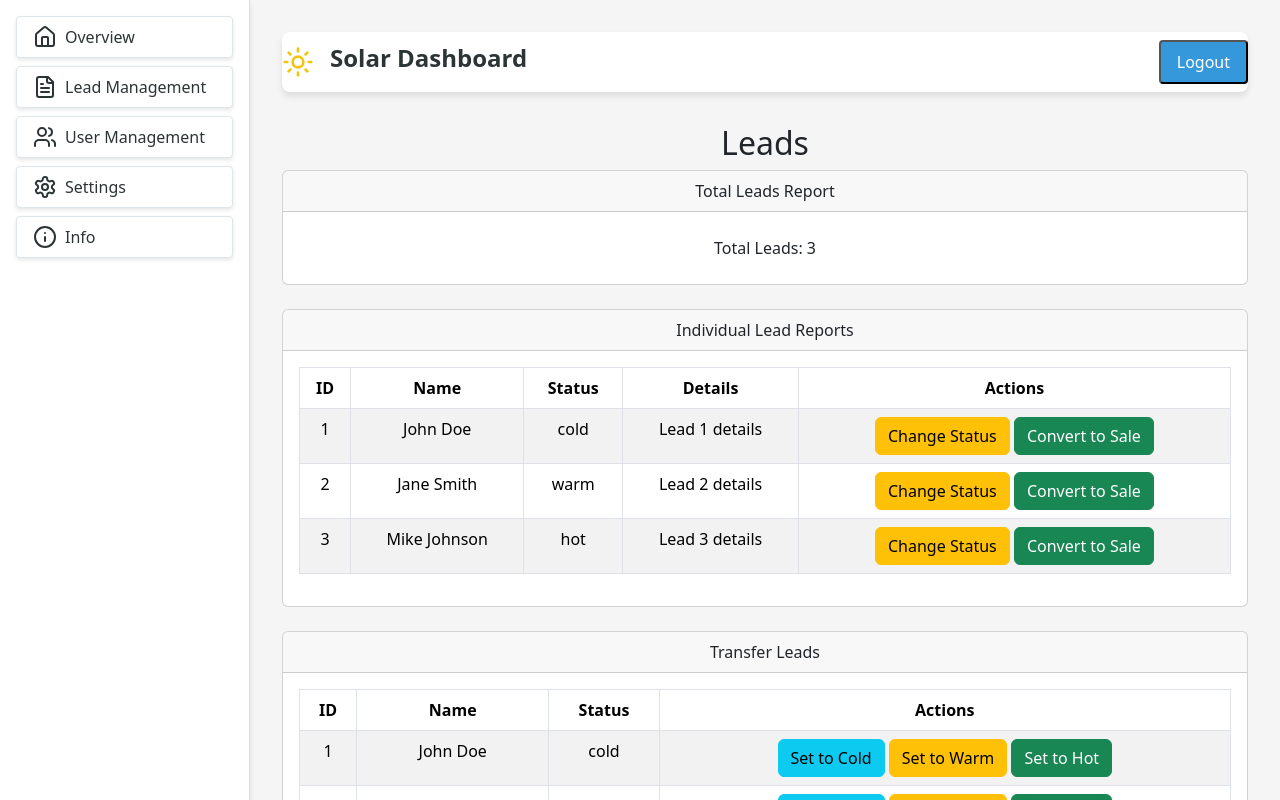
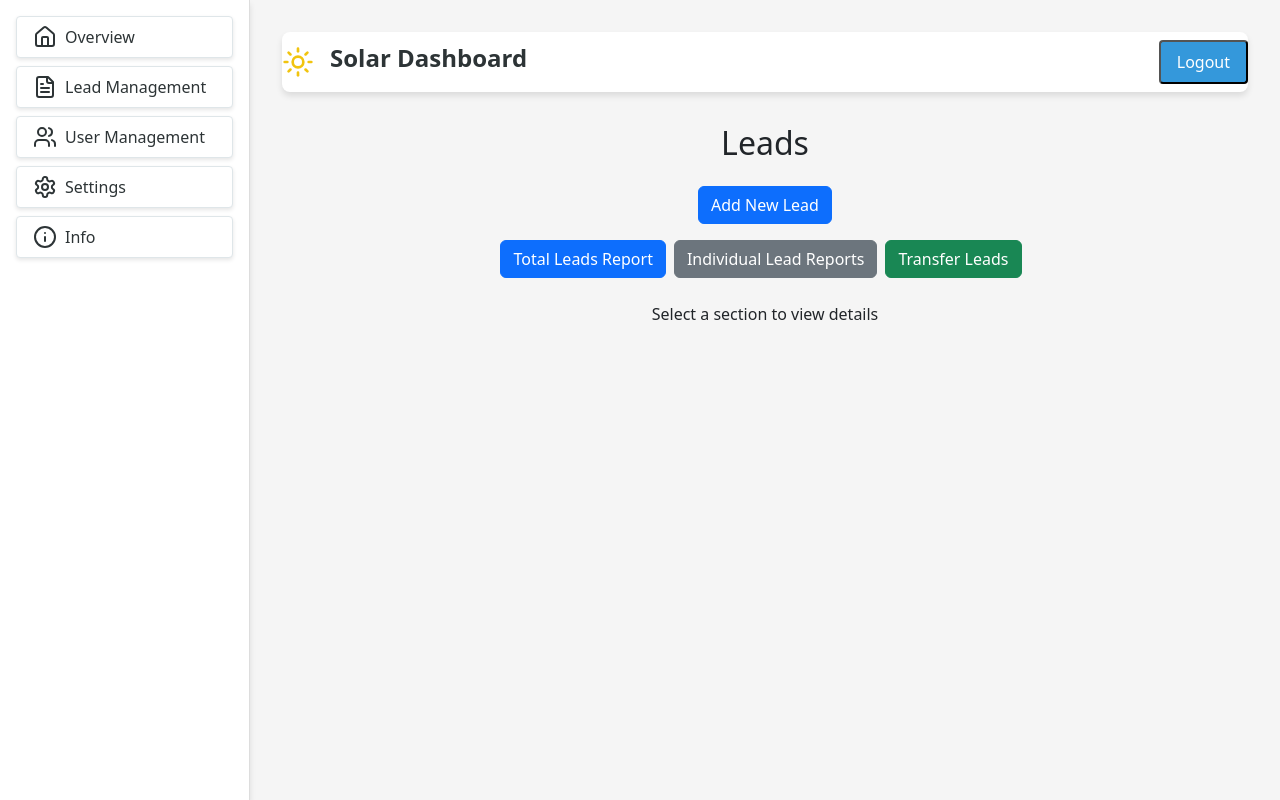
Before and after one commit to mali2927/Suniese-CRM, a React (Create React App) app: page /leads in a window 1280 px wide. Shown: the top 800 px of the page. Built offline with nearby package versions, Linux system fonts and the light colour scheme.

Commit message:
buttons inside the lead section

```diff
--- a/package.json
+++ b/package.json
@@ -14,6 +14,7 @@
     "react-bootstrap": "^2.10.4",
     "react-chartjs-2": "^5.2.0",
     "react-dom": "^18.3.1",
+    "react-icons": "^5.3.0",
     "react-router-dom": "^6.26.2",
     "react-scripts": "5.0.1",
     "web-vitals": "^2.1.4"
--- a/src/Components/AdminComponents/Leads.js
+++ b/src/Components/AdminComponents/Leads.js
@@ -2,7 +2,7 @@ import React, { useState } from "react";
 import Navbar from "../Navbar";
 import Sidebar from "../SideBar";
 import { styles } from "../../Styles/dashboardStyles";
-import { Table, Button, Card, ListGroup } from "react-bootstrap";
+import { Table, Button, Card, ListGroup, Modal, Form } from "react-bootstrap";
 
 const dummyLeads = [
   { id: 1, name: "John Doe", status: "cold", details: "Lead 1 details" },
@@ -12,6 +12,9 @@ const dummyLeads = [
 
 const Leads = () => {
   const [leads, setLeads] = useState(dummyLeads);
+  const [showModal, setShowModal] = useState(false);
+  const [newLead, setNewLead] = useState({ name: "", status: "cold", details: "" });
+  const [activeSection, setActiveSection] = useState(null);
 
   const handleStatusChange = (id, newStatus) => {
     setLeads(
@@ -22,37 +25,28 @@ const Leads = () => {
   };
 
   const convertToSale = (id) => {
-    if (
-      window.confirm("Are you sure you want to convert this lead to a sale?")
-    ) {
+    if (window.confirm("Are you sure you want to convert this lead to a sale?")) {
       setLeads(leads.filter((lead) => lead.id !== id));
     }
   };
 
+  const addLead = () => {
+    setLeads([...leads, { id: leads.length + 1, ...newLead }]);
+    setShowModal(false);
+  };
+
+  const renderSectionContent = (section) => {
+    switch(section) {
+      case 'totalLeads':
         return (
-    <>
-      <div style={styles.container}>
-        <Sidebar /> {/* Use the Sidebar component here */}
-        <main style={styles.mainContent}>
-          <Navbar />
-          <h2>Leads</h2>
-
-          {/* Total Leads Report */}
-          <Card className="mb-4">
-            <Card.Header>Total Leads Report</Card.Header>
-            <Card.Body>
           <ListGroup variant="flush">
             <ListGroup.Item>Total Leads: {leads.length}</ListGroup.Item>
           </ListGroup>
-            </Card.Body>
-          </Card>
-
-          {/* Individual Lead Reports */}
-          <Card className="mb-4">
-            <Card.Header>Individual Lead Reports</Card.Header>
-            <Card.Body>
-              <Table striped bordered hover>
-                <thead>
+        );
+      case 'individualLeads':
+        return (
+          <Table striped bordered hover responsive className="mt-3">
+            <thead className="thead-dark">
               <tr>
                 <th>ID</th>
                 <th>Name</th>
@@ -70,7 +64,8 @@ const Leads = () => {
                   <td>{lead.details}</td>
                   <td>
                     <Button
-                          variant="warning"
+                      variant="outline-warning"
+                      className="me-2 mb-2"
                       onClick={() =>
                         handleStatusChange(
                           lead.id,
@@ -79,9 +74,10 @@ const Leads = () => {
                       }
                     >
                       Change Status
-                        </Button>{" "}
+                    </Button>
                     <Button
-                          variant="success"
+                      variant="outline-success"
+                      className="me-2 mb-2"
                       onClick={() => convertToSale(lead.id)}
                     >
                       Convert to Sale
@@ -91,15 +87,11 @@ const Leads = () => {
               ))}
             </tbody>
           </Table>
-            </Card.Body>
-          </Card>
-
-          {/* Transfer Leads Section */}
-          <Card className="mb-4">
-            <Card.Header>Transfer Leads</Card.Header>
-            <Card.Body>
-              <Table striped bordered hover>
-                <thead>
+        );
+      case 'transferLeads':
+        return (
+          <Table striped bordered hover responsive className="mt-3">
+            <thead className="thead-dark">
               <tr>
                 <th>ID</th>
                 <th>Name</th>
@@ -114,31 +106,74 @@ const Leads = () => {
                   <td>{lead.name}</td>
                   <td>{lead.status}</td>
                   <td>
-                        <Button
-                          variant="info"
-                          onClick={() => handleStatusChange(lead.id, "cold")}
-                        >
-                          Set to Cold
-                        </Button>{" "}
-                        <Button
-                          variant="warning"
-                          onClick={() => handleStatusChange(lead.id, "warm")}
-                        >
-                          Set to Warm
-                        </Button>{" "}
-                        <Button
-                          variant="success"
-                          onClick={() => handleStatusChange(lead.id, "hot")}
-                        >
-                          Set to Hot
-                        </Button>
+                    <Button variant="outline-info" className="me-2 mb-2" onClick={() => handleStatusChange(lead.id, "cold")}>Set to Cold</Button>
+                    <Button variant="outline-warning" className="me-2 mb-2" onClick={() => handleStatusChange(lead.id, "warm")}>Set to Warm</Button>
+                    <Button variant="outline-success" className="me-2 mb-2" onClick={() => handleStatusChange(lead.id, "hot")}>Set to Hot</Button>
                   </td>
                 </tr>
               ))}
             </tbody>
           </Table>
-            </Card.Body>
-          </Card>
+        );
+      default:
+        return <div className="mt-4">Select a section to view details</div>;
+    }
+  };
+
+  return (
+    <>
+      <div style={styles.container}>
+        <Sidebar />
+        <main style={styles.mainContent}>
+          <Navbar />
+          <h2 className="mb-4">Leads</h2>
+          <Button variant="primary" className="mb-3" onClick={() => setShowModal(true)}>Add New Lead</Button>
+
+          <div className="section-selector mb-4">
+            <Button variant="primary" className="me-2" onClick={() => setActiveSection('totalLeads')}>Total Leads Report</Button>
+            <Button variant="secondary" className="me-2" onClick={() => setActiveSection('individualLeads')}>Individual Lead Reports</Button>
+            <Button variant="success" className="me-2" onClick={() => setActiveSection('transferLeads')}>Transfer Leads</Button>
+          </div>
+
+          <div className="section-content">
+            {renderSectionContent(activeSection)}
+          </div>
+
+          <Modal show={showModal} onHide={() => setShowModal(false)}>
+            <Modal.Header closeButton>
+              <Modal.Title>Add New Lead</Modal.Title>
+            </Modal.Header>
+            <Modal.Body>
+              <Form>
+                <Form.Group className="mb-3" controlId="formLeadName">
+                  <Form.Label>Name</Form.Label>
+                  <Form.Control
+                    type="text"
+                    placeholder="Enter name"
+                    value={newLead.name}
+                    onChange={(e) => setNewLead({...newLead, name: e.target.value})}
+                  />
+                </Form.Group>
+                <Form.Group className="mb-3" controlId="formLeadDetails">
+                  <Form.Label>Details</Form.Label>
+                  <Form.Control
+                    type="text"
+                    placeholder="Enter details"
+                    value={newLead.details}
+                    onChange={(e) => setNewLead({...newLead, details: e.target.value})}
+                  />
+                </Form.Group>
+              </Form>
+            </Modal.Body>
+            <Modal.Footer>
+              <Button variant="secondary" onClick={() => setShowModal(false)}>
+                Close
+              </Button>
+              <Button variant="primary" onClick={addLead}>
+                Save Lead
+              </Button>
+            </Modal.Footer>
+          </Modal>
         </main>
       </div>
     </>
```
Also changed, not shown: 1 other file (tests, documents, lock files or other folders). Lines whose indentation alone changed are shown as unchanged.
